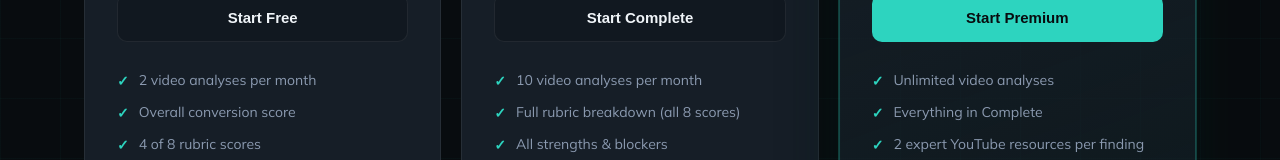
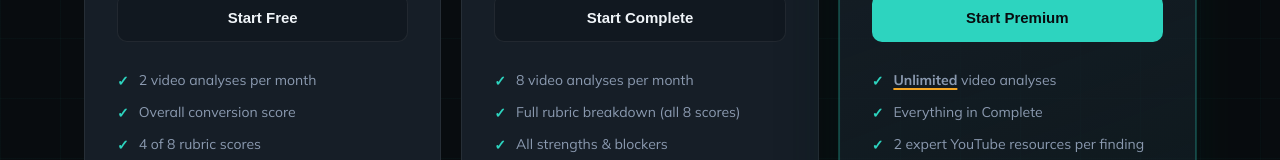
Before and after one commit to JsnMLP/vid-converts, a Next.js app: page /pricing in a window 1280 px wide. Shown: the part 562-722 px from the top of the page. Built offline with nearby package versions, Linux system fonts and the light colour scheme; no server answers; a web font is replaced by a local one.

Commit message:
Phase 14: Unlimited white text, yellow underline only

```diff
--- a/src/app/pricing/page.tsx
+++ b/src/app/pricing/page.tsx
@@ -52,7 +52,7 @@ const plans = [
     plan: 'complete',
     badge: null,
     features: [
-      '10 video analyses per month',
+      '8 video analyses per month',
       'Full rubric breakdown (all 8 scores)',
       'All strengths & blockers',
       'Full action checklist',
@@ -83,7 +83,7 @@ const plans = [
     plan: 'premium',
     badge: 'Most Popular',
     features: [
-      'Unlimited video analyses',
+      'UNLIMITED video analyses',
       'Everything in Complete',
       '2 expert YouTube resources per finding',
       '2 "How To" article links per finding',
@@ -124,6 +124,27 @@ function PlanNameStyled({ name }: { name: string }) {
     return <span style={{ color: '#F5A623' }}>{name}</span>
   }
   return <>{name}</>
+}
+
+function FeatureText({ text }: { text: string }) {
+  if (text === 'UNLIMITED video analyses') {
+    return (
+      <span>
+        <span style={{
+          color: 'inherit',
+          textDecoration: 'underline',
+          textDecorationColor: '#F5A623',
+          textDecorationThickness: '2px',
+          textUnderlineOffset: '3px',
+          fontWeight: 700,
+        }}>
+          Unlimited
+        </span>
+        {' video analyses'}
+      </span>
+    )
+  }
+  return <span>{text}</span>
 }
 
 export default function PricingPage() {
@@ -240,7 +261,7 @@ export default function PricingPage() {
                   {plan.features.map((f) => (
                     <div key={f} className={styles.featureRow}>
                       <span className={styles.checkIcon}>✓</span>
-                      <span>{f}</span>
+                      <FeatureText text={f} />
                     </div>
                   ))}
                   {plan.locked.map((f) => (
```
